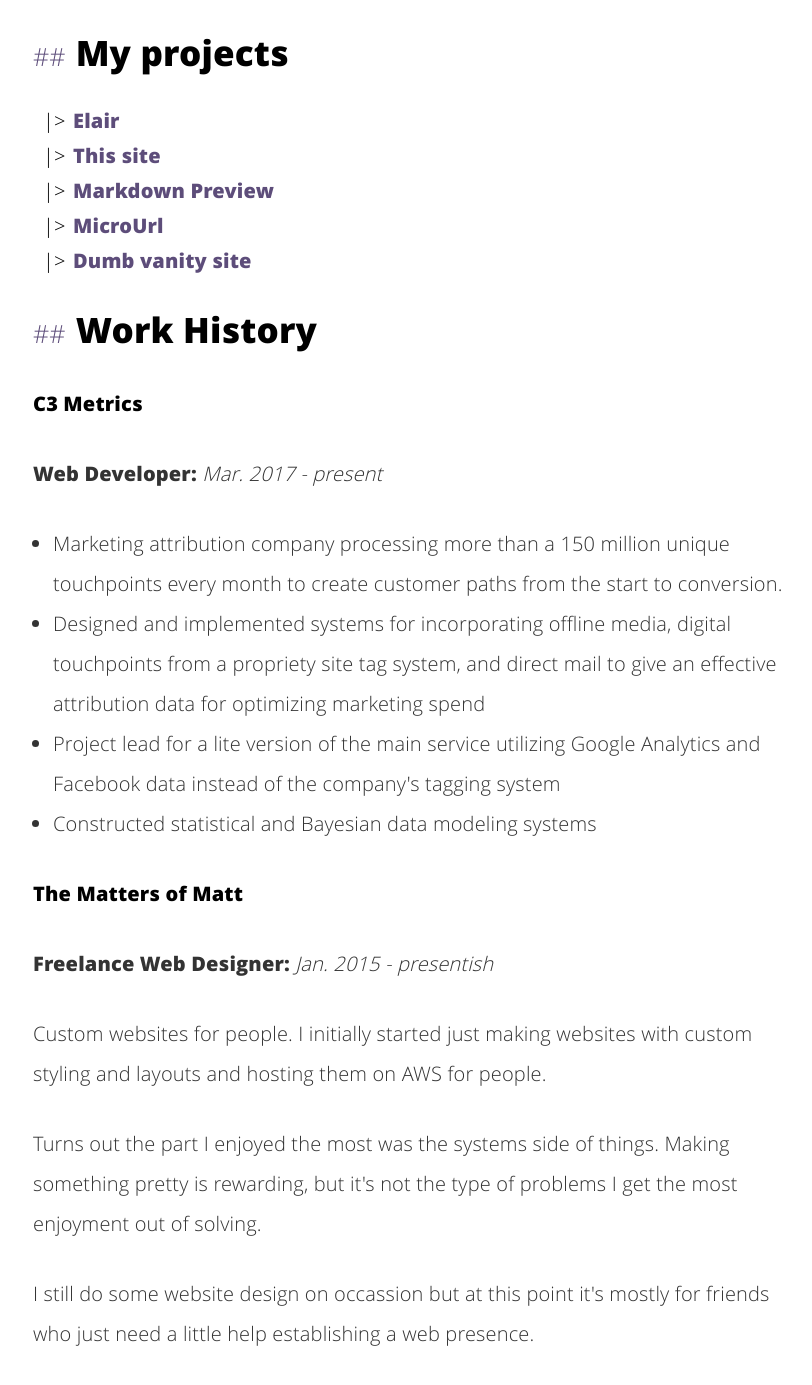
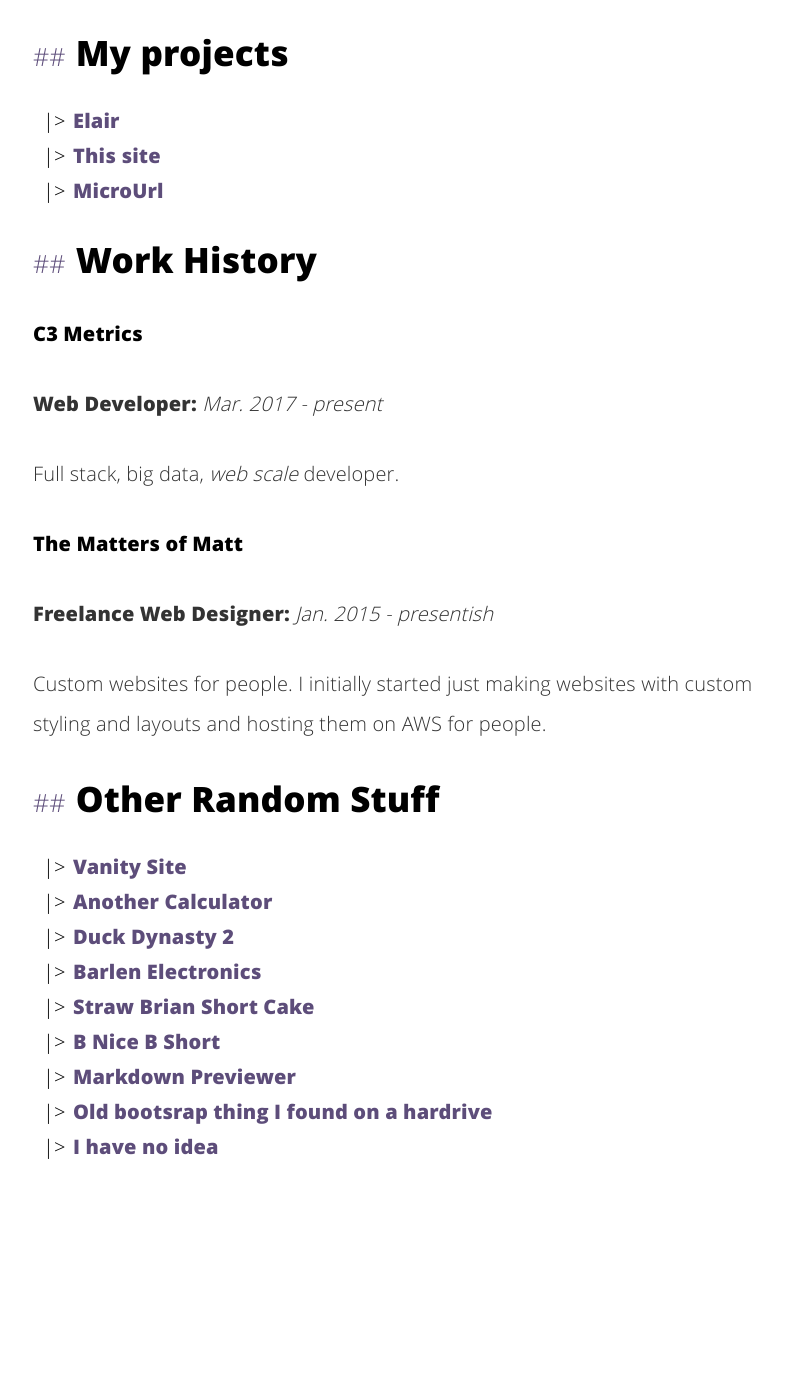
Before and after one commit to mattmatters/personal_site, a Jekyll site: the page built from about.html, in a window 1280 px wide and 1400 px high, scrolled down 829 px. Shown: the top 1385 px of the window, without its empty margins (227-1039 px from the left). Built offline with Jekyll 4.4.1, drawn with Linux system fonts in a browser that asks for light colours; after the commit the page ends 2036 px from its top, so only the background shows below that.

Commit message:
Added a random assortment of old stuff to list

```diff
--- a/_config.yml
+++ b/_config.yml
@@ -42,11 +42,37 @@
     url: https://github.com/mattmatters/elair
   - name: This site
     url: https://github.com/mattmatters/mattmatters.github.io
-  - name: Markdown Preview
-    url: https://github.com/mattmatters/markdownPreview
   - name: MicroUrl
     url: https://github.com/mattmatters/microURL
-  - name: Dumb vanity site
+
+random:
+  - name: Vanity Site
     url: http://themattersofmatt.com
+    description: "Look at this when in need of a confidence boost"
+  - name: Another Calculator
+    url: https://github.com/mattmatters/mattmatters.github.io
+    description: "Calculator written using the new and hip React-Redux"
+  - name: Duck Dynasty 2
+    url: http://duckdynasty2.site/
+    description: "Fan site for the upcoming sequel."
+  - name: Barlen Electronics
+    url: http://themattersofmatt.com
+    description: "Commissioned company website"
+  - name: Straw Brian Short Cake
+    url: http://strawbrianshortcake.com/
+    description: "My finest graphic design work ever."
+  - name: B Nice B Short
+    url: http://bnicebshort.com.s3-website-us-east-1.amazonaws.com
+    description: "My worst graphic design work ever."
+  - name: Markdown Previewer
+    url: http://markdownpreview.com.s3-website-us-east-1.amazonaws.com
+    description: "Everyone makes one of these"
+  - name: Old bootsrap thing I found on a hardrive
+    url: http://loureedtribute.com.s3-website-us-east-1.amazonaws.com
+    description: "I think I made this a long time ago."
+  - name: I have no idea
+    url: http://photocrossfadetest.com.s3-website-us-east-1.amazonaws.com
+    description: "The world can have this too."
+
 # exclude my node related stuff
 exclude: ['package.json', 'src', 'node_modules']
--- a/about.html
+++ b/about.html
@@ -32,23 +32,18 @@
 <div class="aboutme">
     <ul class="recent">
 	{% for project in site.projects %}
-	<li><a href="{{ project.url}}"><h3 class="project-name" itemprop="name">{{ project.name }}</h3></a></li>
+	<li><a href="{{ project.url }}"><h3 class="project-name" itemprop="name">{{ project.name }}</h3></a></li>
 	{% endfor %}
     </ul>
 </div>
-
 
 <h2>Work History</h2>
 
 <h4>C3 Metrics</h4>
 <p><b>Web Developer:</b> <i>Mar. 2017 - present</i></p>
-
-<ul>
-    <li>Marketing attribution company processing more than a 150 million unique touchpoints every month to create customer paths from the start to conversion.</li>
-    <li>Designed and implemented systems for incorporating offline media, digital touchpoints from a propriety site tag system, and direct mail to give an effective attribution data for optimizing marketing spend</li>
-    <li>Project lead for a lite version of the main service utilizing Google Analytics and Facebook data instead of the company's tagging system</li>
-    <li>Constructed statistical and Bayesian data modeling systems</li>
-</ul>
+<p>
+    Full stack, big data, <i>web scale</i> developer.
+</p>
 
 <h4>The Matters of Matt</h4>
 <p><b>Freelance Web Designer:</b> <i>Jan. 2015 - presentish</i></p>
@@ -56,12 +51,12 @@
     Custom websites for people.  I initially started just making websites with custom
     styling and layouts and hosting them on AWS for people.
 </p>
-<p>
-    Turns out the part I enjoyed the most was the systems side of things.  Making
-    something pretty is rewarding, but it's not the type of problems I get the most
-    enjoyment out of solving.
-</p>
-<p>
-    I still do some website design on occassion but at this point it's mostly for
-    friends who just need a little help establishing a web presence.
-</p>
+
+<h2>Other Random Stuff</h2>
+<div class="aboutme">
+    <ul class="recent">
+	{% for thing in site.random %}
+	<li><a href="{{ thing.url }}" targe="__blank"><h3 class="project-name" itemprop="name">{{ thing.name }}</h3></a></li>
+	{% endfor %}
+    </ul>
+</div>
```
